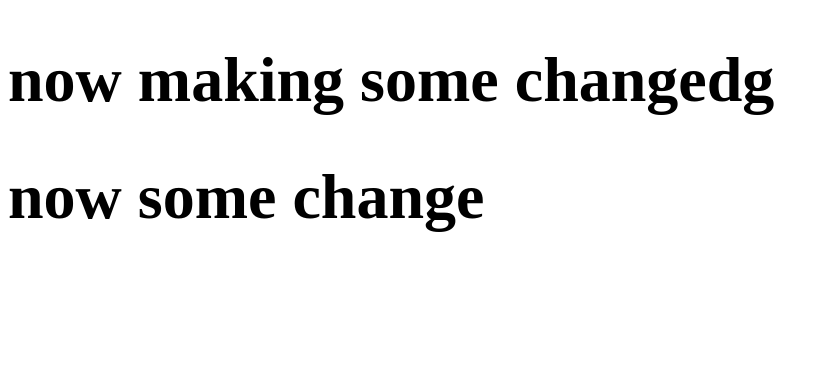
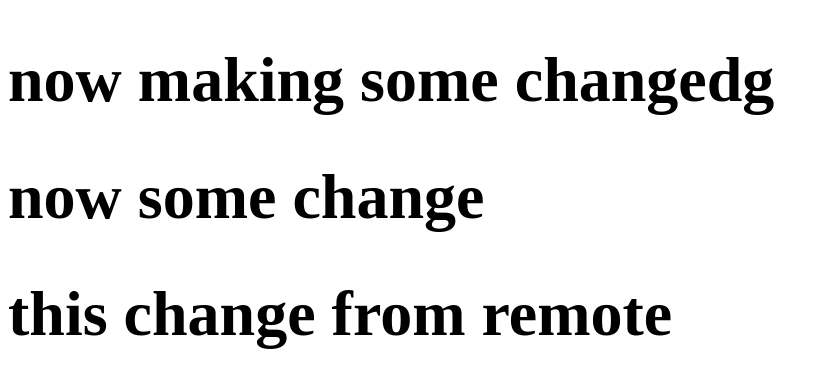
Before and after one commit to deepakgithubsaxena/myrepo, a plain HTML site: page third.html in a window 1280 px wide. Shown: the whole page, without its empty margins (0-828 px from the left). Drawn offline with Linux system fonts and the light colour scheme.

Commit message:
Update third.html

```diff
--- a/third.html
+++ b/third.html
@@ -7,6 +7,7 @@
     <h1><this is version one </h1>
         <h1>now making some changedg</h1>
         <h1>now  some change</h1>
+        <h1> this change from remote </h1>
 
 </head>
 <body>
```
